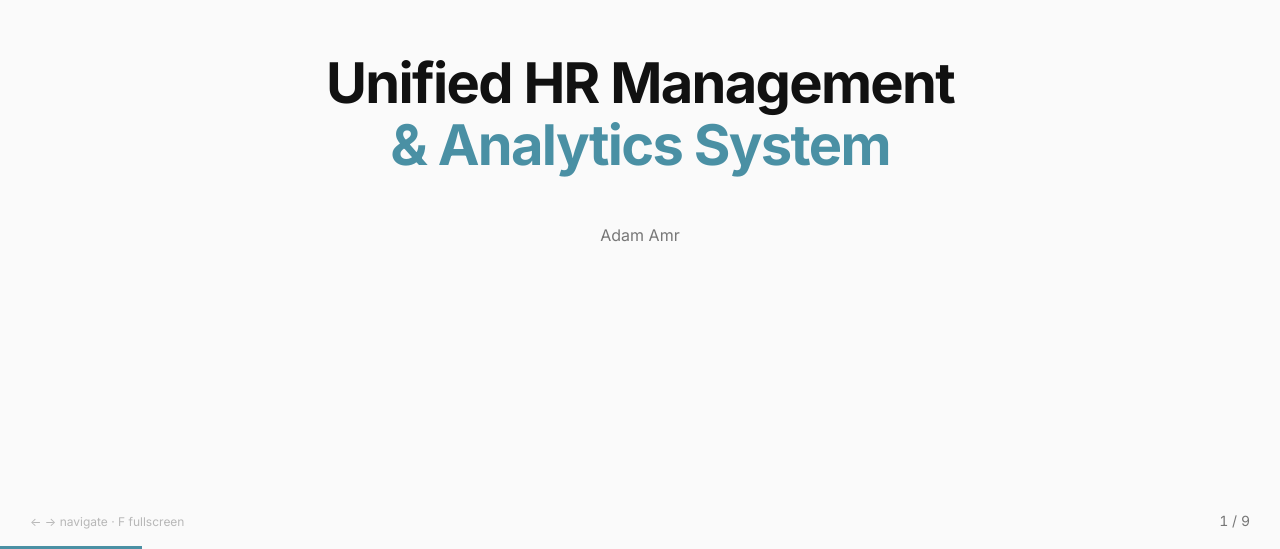
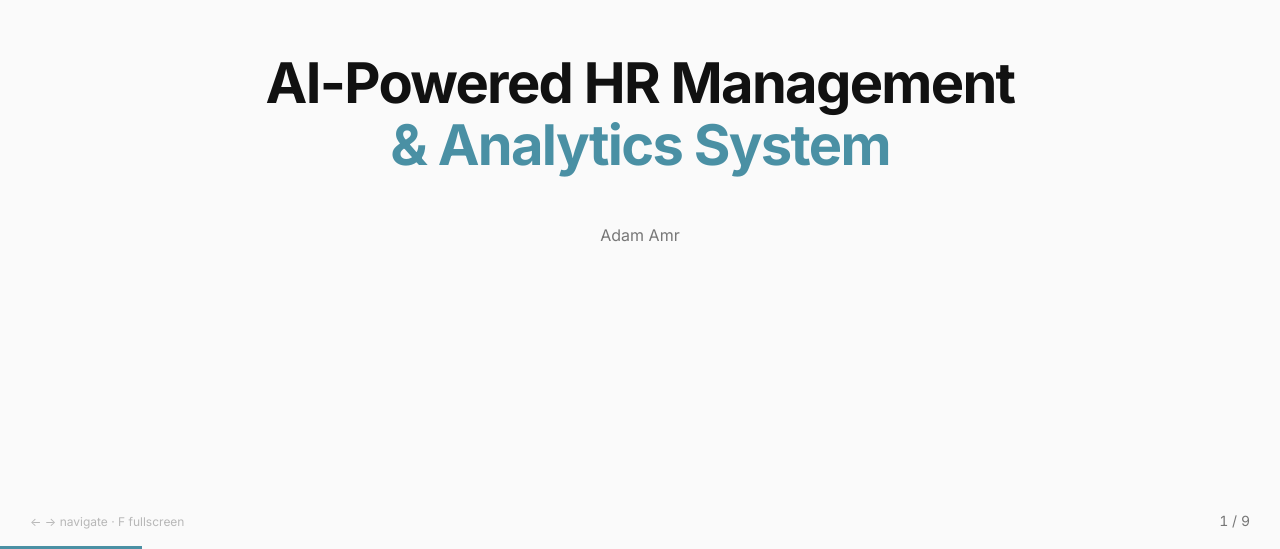
Before and after one commit to AdamAmr05/db-project, a React (Vite) app in the folder presentation/: page / in a window 1280 px wide. Shown: the part 251-800 px from the top of the page. Built offline with nearby package versions, Linux system fonts and the light colour scheme.

Commit message:
Update presentation controls

```diff
--- a/presentation/src/App.jsx
+++ b/presentation/src/App.jsx
@@ -48,12 +48,16 @@ function App() {
         const handleKeyDown = (e) => {
             switch (e.key) {
                 case 'ArrowRight':
+                case 'ArrowDown':
+                case 'PageDown':
                 case ' ':
                 case 'Enter':
                     e.preventDefault()
                     nextSlide()
                     break
                 case 'ArrowLeft':
+                case 'ArrowUp':
+                case 'PageUp':
                 case 'Backspace':
                     e.preventDefault()
                     prevSlide()
--- a/presentation/src/slides/TitleSlide.jsx
+++ b/presentation/src/slides/TitleSlide.jsx
@@ -15,7 +15,7 @@ export default function TitleSlide() {
                 transition={{ duration: 0.8, delay: 0.2 }}
                 style={{ fontSize: '3.5rem', maxWidth: '900px' }}
             >
-                Unified HR Management
+                AI-Powered HR Management
                 <br />
                 <span className="text-accent">&amp; Analytics System</span>
             </motion.h1>
```
